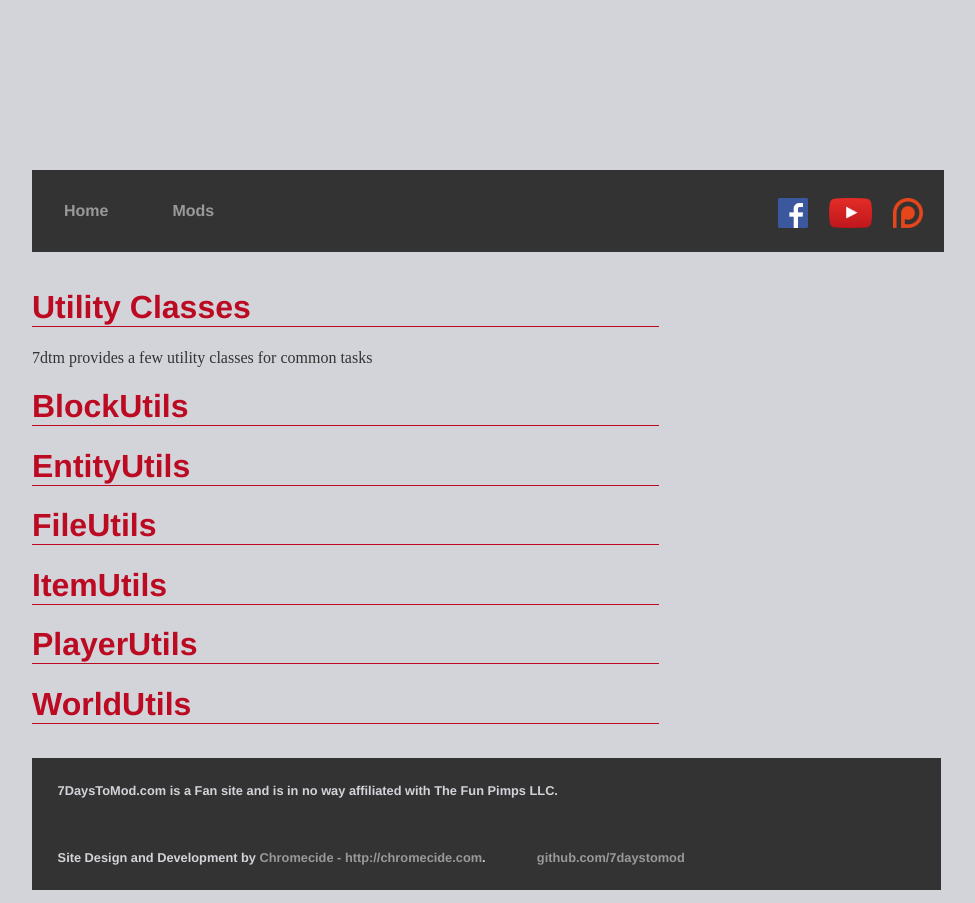
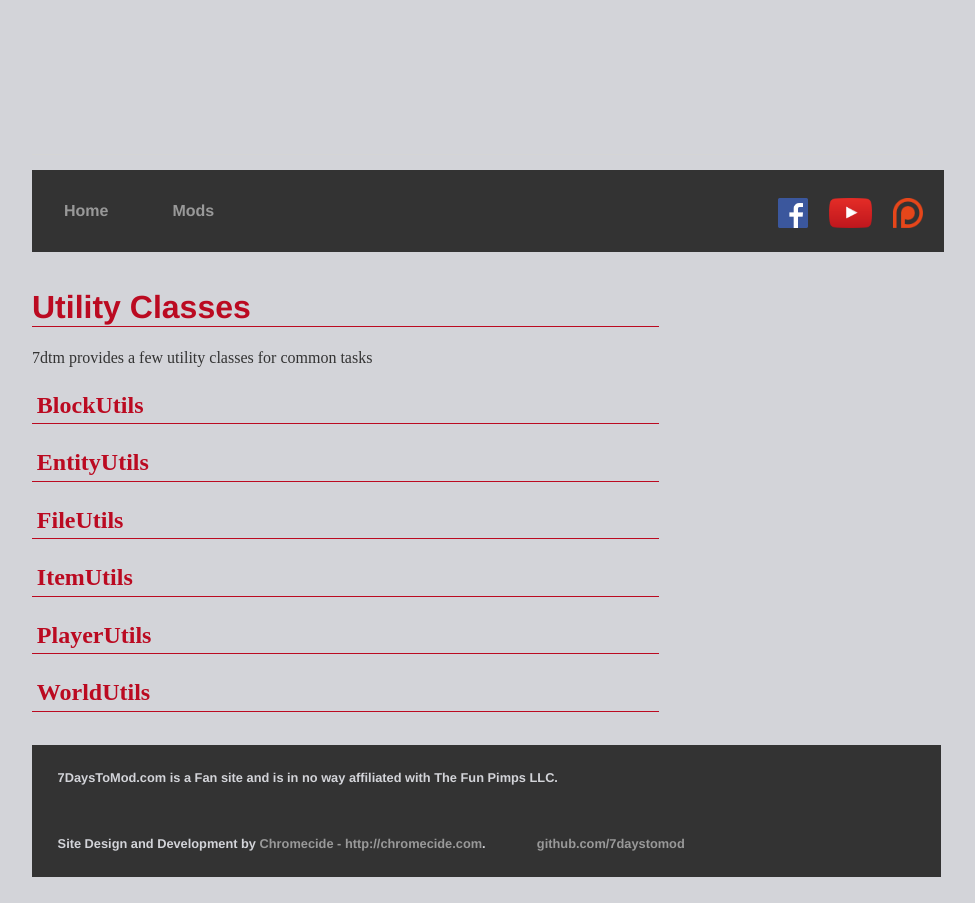
Before and after one commit to 7DaysToMod/7daystomod.github.io, a Jekyll site: the page built from mods/7dtmlib/docs/utilityclasses/index.md, in a window 1280 px wide. Shown: the whole page, without its empty margins (160-1135 px from the left). Built offline with Jekyll 4.4.1, drawn with Linux system fonts in a browser that asks for light colours.

Commit message:
formatting

```diff
--- a/mods/7dtmlib/docs/utilityclasses/index.md
+++ b/mods/7dtmlib/docs/utilityclasses/index.md
@@ -6,14 +6,14 @@ title: 7DaysToMod - Dedicated Server Mods - 7dtmlib - Utility Classes
 
 7dtm provides a few utility classes for common tasks
 
-# BlockUtils
+## BlockUtils
 
-# EntityUtils
+## EntityUtils
 
-# FileUtils
+## FileUtils
 
-# ItemUtils
+## ItemUtils
 
-# PlayerUtils
+## PlayerUtils
 
-# WorldUtils
+## WorldUtils
```
